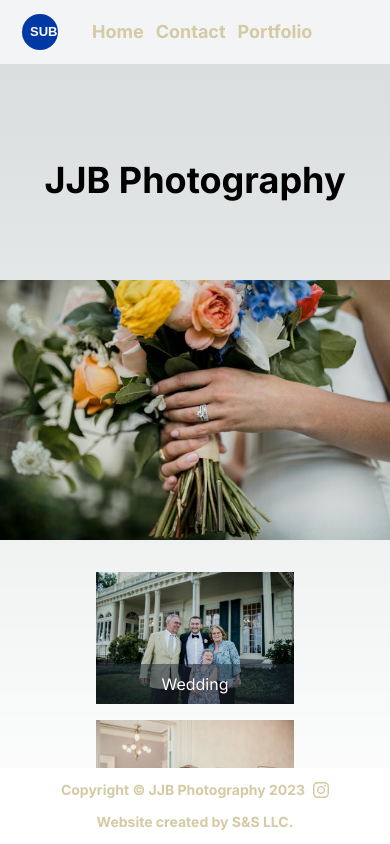
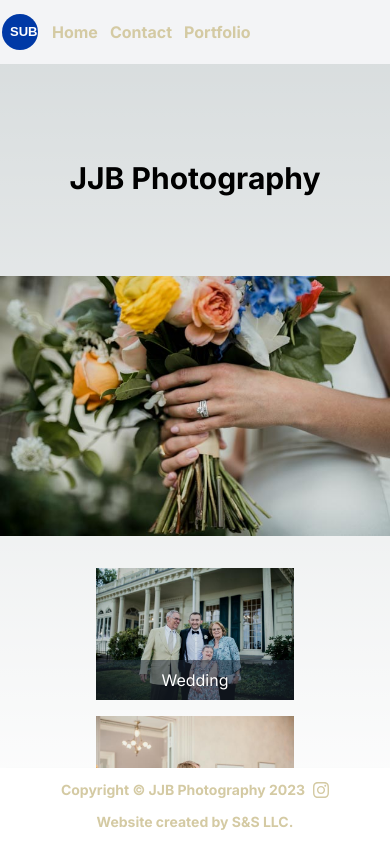
Before and after one commit to sramalho94/jjbphotography, a Next.js app: page / in a window 390 px wide. Built offline with nearby package versions, Linux system fonts and the light colour scheme.

Commit message:
corrections to sizing for Header in Landing and Text for NavBar Links

```diff
--- a/components/Landing.jsx
+++ b/components/Landing.jsx
@@ -63,8 +63,10 @@ const Landing = () => {
   )
   return (
     <div className="flex flex-col items-center justify-center h-auto ">
-      <div className="mb-20">
-        <h1 className="text-4xl font-bold mb-30">JJB Photography</h1>
+      <div className="mb-20 ">
+        <h1 className="text-3xl font-bold mb-30 md:text-4xl">
+          JJB Photography
+        </h1>
       </div>
 
       <div className="mx-auto min-w-screen max-w-screen-xl ">
--- a/components/NavBar.jsx
+++ b/components/NavBar.jsx
@@ -5,13 +5,13 @@ import Image from 'next/image'
 const NavBar = () => {
   return (
     <ul className="flex flex-row justify-start space-x-3 bg-gray-100 py-3">
-      <div className="relative h-10 w-10 px-10">
+      <div className="relative h-10 w-10 px-5 md:px-10">
         <Image src="/logo.svg" fill alt="logo" />
       </div>
       <li className="flex flex-col justify-center">
         <Link
           href="/"
-          className="font-bold text-lg text-[#D4CAA3] hover:text-[#322B11] hover:underline"
+          className="font-bold text-md text-[#D4CAA3] hover:text-[#322B11] hover:underline"
         >
           Home
         </Link>
@@ -19,7 +19,7 @@ const NavBar = () => {
       <li className="flex flex-col justify-center">
         <Link
           href="/contact"
-          className="font-bold text-lg text-[#D4CAA3] hover:text-[#322B11] hover:underline"
+          className="font-bold text-md text-[#D4CAA3] hover:text-[#322B11] hover:underline"
         >
           {' '}
           Contact
@@ -28,7 +28,7 @@ const NavBar = () => {
       <li className="flex flex-col justify-center">
         <Link
           href="/portfolio"
-          className="font-bold text-lg text-[#D4CAA3] hover:text-[#322B11] hover:underline"
+          className="font-bold text-md text-[#D4CAA3] hover:text-[#322B11] hover:underline"
         >
           {' '}
           Portfolio
```
